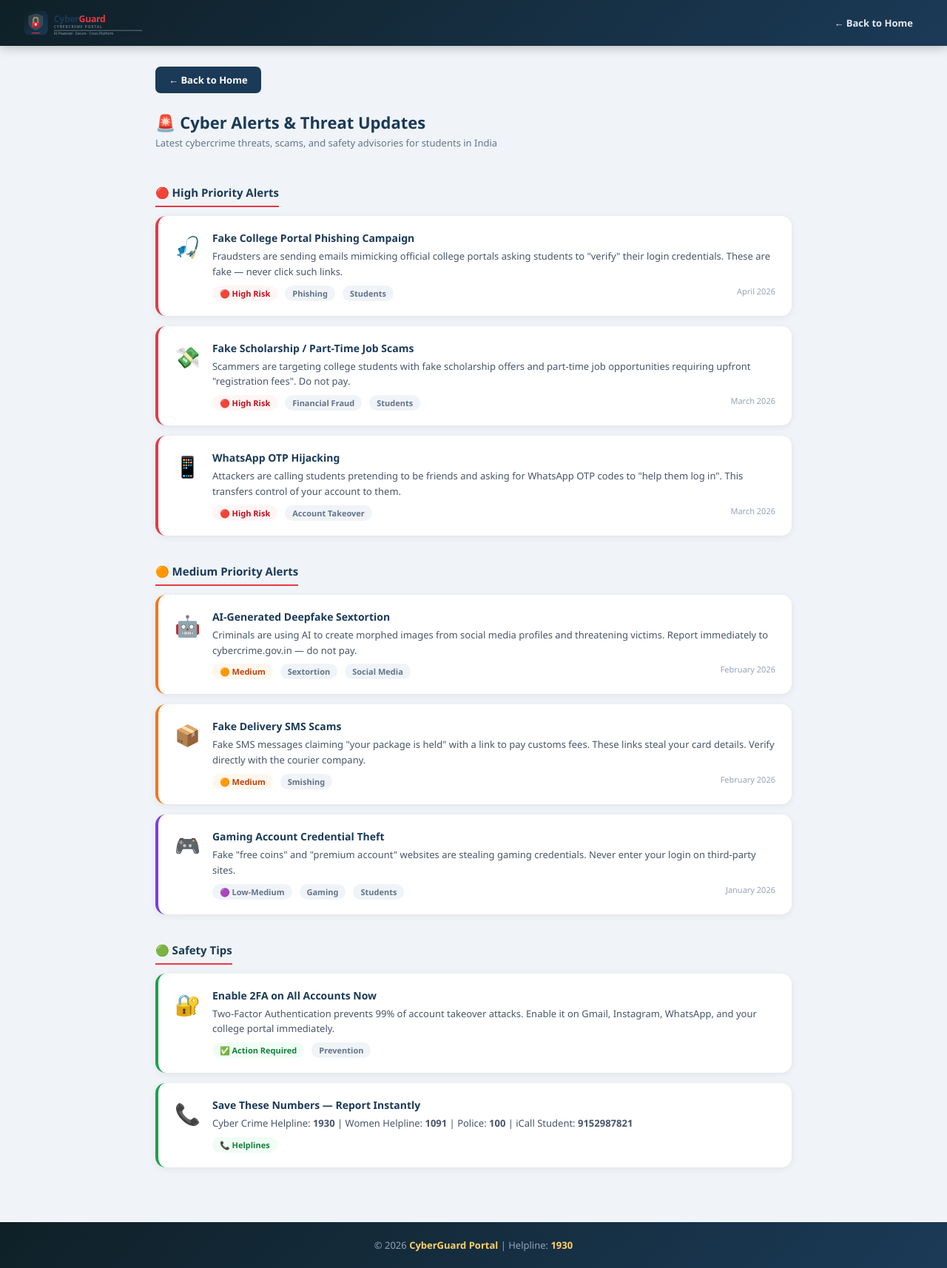
After one commit to js3431078-bit/cyberguard, a Flask app: page /alerts in a window 1280 px wide. The commit adds this page. Shown: the whole page at 74% size. Run offline with Flask 3, Linux system fonts and the light colour scheme; the visitor is signed in with stand-in values (Sample User, id 1).

Commit message:
cyber alerts added

```diff
--- a/app.py
+++ b/app.py
@@ -229,6 +229,12 @@ def contact():
 @app.route("/about")
 def about():
     return render_template("about.html")
+
+@app.route("/alerts")
+def alerts():
+    if "email" not in session:
+        return redirect("/login")
+    return render_template("alerts.html")
 
 @app.route("/complaint", methods=["GET"])
 def complaint():
--- /dev/null
+++ b/templates/alerts.html
@@ -0,0 +1,171 @@
+<!DOCTYPE html>
+<html lang="en">
+<head>
+<meta charset="UTF-8">
+<meta name="viewport" content="width=device-width,initial-scale=1.0">
+<title>Cyber Alerts - CyberGuard</title>
+<link rel="manifest" href="/manifest.json">
+<meta name="theme-color" content="#1b3a57">
+<link rel="icon" type="image/png" sizes="192x192" href="/static/icons/icon-192.png">
+<link rel="stylesheet" href="{{ url_for('static', filename='style.css') }}">
+<style>
+body{font-family:'Segoe UI',Arial,sans-serif;background:#f0f4f8;min-height:100vh;}
+.page{max-width:900px;margin:auto;padding:28px 20px 60px;}
+.back{display:inline-flex;align-items:center;gap:6px;background:#1b3a57;color:#fff;padding:9px 18px;border-radius:7px;text-decoration:none;font-size:13px;font-weight:600;margin-bottom:24px;transition:background .2s;}
+.back:hover{background:#0f2233;}
+.page-head{margin-bottom:24px;}
+.page-head h1{font-size:22px;font-weight:800;color:#1b3a57;margin-bottom:4px;}
+.page-head p{font-size:13px;color:#64748b;}
+.alert-card{background:#fff;border-radius:14px;padding:20px 22px;margin-bottom:14px;box-shadow:0 2px 10px rgba(0,0,0,.07);border-left:4px solid #e63946;display:flex;gap:16px;align-items:flex-start;transition:transform .2s,box-shadow .2s;}
+.alert-card:hover{transform:translateY(-2px);box-shadow:0 6px 20px rgba(0,0,0,.1);}
+.alert-card.orange{border-left-color:#f97316;}
+.alert-card.yellow{border-left-color:#f59e0b;}
+.alert-card.green{border-left-color:#16a34a;}
+.alert-card.purple{border-left-color:#7c3aed;}
+.alert-ico{font-size:28px;flex-shrink:0;margin-top:2px;}
+.alert-body h3{font-size:14px;font-weight:700;color:#1b3a57;margin-bottom:5px;}
+.alert-body p{font-size:13px;color:#475569;line-height:1.6;}
+.alert-meta{display:flex;gap:10px;margin-top:8px;flex-wrap:wrap;}
+.alert-tag{font-size:11px;font-weight:700;padding:3px 10px;border-radius:20px;background:#f0f4f8;color:#64748b;}
+.alert-tag.high{background:#fff5f5;color:#c1121f;}
+.alert-tag.medium{background:#fff7ed;color:#c2410c;}
+.alert-tag.low{background:#f0fdf4;color:#15803d;}
+.alert-date{font-size:11px;color:#94a3b8;margin-left:auto;}
+.section-title{font-size:15px;font-weight:700;color:#1b3a57;margin:24px 0 12px;padding-bottom:8px;border-bottom:2px solid #e63946;display:inline-block;}
+</style>
+</head>
+<body>
+
+<div class="navbar">
+  <div class="navbar-logo-wrap">
+    <img src="{{ url_for('static', filename='logo.svg') }}" alt="CyberGuard" class="navbar-logo">
+  </div>
+  <a href="/home">← Back to Home</a>
+</div>
+
+<div class="page">
+  <a href="/home" class="back">← Back to Home</a>
+
+  <div class="page-head">
+    <h1>🚨 Cyber Alerts & Threat Updates</h1>
+    <p>Latest cybercrime threats, scams, and safety advisories for students in India</p>
+  </div>
+
+  <div class="section-title">🔴 High Priority Alerts</div>
+
+  <div class="alert-card">
+    <div class="alert-ico">🎣</div>
+    <div class="alert-body">
+      <h3>Fake College Portal Phishing Campaign</h3>
+      <p>Fraudsters are sending emails mimicking official college portals asking students to "verify" their login credentials. These are fake — never click such links.</p>
+      <div class="alert-meta">
+        <span class="alert-tag high">🔴 High Risk</span>
+        <span class="alert-tag">Phishing</span>
+        <span class="alert-tag">Students</span>
+        <span class="alert-date">April 2026</span>
+      </div>
+    </div>
+  </div>
+
+  <div class="alert-card">
+    <div class="alert-ico">💸</div>
+    <div class="alert-body">
+      <h3>Fake Scholarship / Part-Time Job Scams</h3>
+      <p>Scammers are targeting college students with fake scholarship offers and part-time job opportunities requiring upfront "registration fees". Do not pay.</p>
+      <div class="alert-meta">
+        <span class="alert-tag high">🔴 High Risk</span>
+        <span class="alert-tag">Financial Fraud</span>
+        <span class="alert-tag">Students</span>
+        <span class="alert-date">March 2026</span>
+      </div>
+    </div>
+  </div>
+
+  <div class="alert-card">
+    <div class="alert-ico">📱</div>
+    <div class="alert-body">
+      <h3>WhatsApp OTP Hijacking</h3>
+      <p>Attackers are calling students pretending to be friends and asking for WhatsApp OTP codes to "help them log in". This transfers control of your account to them.</p>
+      <div class="alert-meta">
+        <span class="alert-tag high">🔴 High Risk</span>
+        <span class="alert-tag">Account Takeover</span>
+        <span class="alert-date">March 2026</span>
+      </div>
+    </div>
+  </div>
+
+  <div class="section-title">🟠 Medium Priority Alerts</div>
+
+  <div class="alert-card orange">
+    <div class="alert-ico">🤖</div>
+    <div class="alert-body">
+      <h3>AI-Generated Deepfake Sextortion</h3>
+      <p>Criminals are using AI to create morphed images from social media profiles and threatening victims. Report immediately to cybercrime.gov.in — do not pay.</p>
+      <div class="alert-meta">
+        <span class="alert-tag medium">🟠 Medium</span>
+        <span class="alert-tag">Sextortion</span>
+        <span class="alert-tag">Social Media</span>
+        <span class="alert-date">February 2026</span>
+      </div>
+    </div>
+  </div>
+
+  <div class="alert-card orange">
+    <div class="alert-ico">📦</div>
+    <div class="alert-body">
+      <h3>Fake Delivery SMS Scams</h3>
+      <p>Fake SMS messages claiming "your package is held" with a link to pay customs fees. These links steal your card details. Verify directly with the courier company.</p>
+      <div class="alert-meta">
+        <span class="alert-tag medium">🟠 Medium</span>
+        <span class="alert-tag">Smishing</span>
+        <span class="alert-date">February 2026</span>
+      </div>
+    </div>
+  </div>
+
+  <div class="alert-card purple">
+    <div class="alert-ico">🎮</div>
+    <div class="alert-body">
+      <h3>Gaming Account Credential Theft</h3>
+      <p>Fake "free coins" and "premium account" websites are stealing gaming credentials. Never enter your login on third-party sites.</p>
+      <div class="alert-meta">
+        <span class="alert-tag">🟣 Low-Medium</span>
+        <span class="alert-tag">Gaming</span>
+        <span class="alert-tag">Students</span>
+        <span class="alert-date">January 2026</span>
+      </div>
+    </div>
+  </div>
+
+  <div class="section-title">🟢 Safety Tips</div>
+
+  <div class="alert-card green">
+    <div class="alert-ico">🔐</div>
+    <div class="alert-body">
+      <h3>Enable 2FA on All Accounts Now</h3>
+      <p>Two-Factor Authentication prevents 99% of account takeover attacks. Enable it on Gmail, Instagram, WhatsApp, and your college portal immediately.</p>
+      <div class="alert-meta">
+        <span class="alert-tag low">✅ Action Required</span>
+        <span class="alert-tag">Prevention</span>
+      </div>
+    </div>
+  </div>
+
+  <div class="alert-card green">
+    <div class="alert-ico">📞</div>
+    <div class="alert-body">
+      <h3>Save These Numbers — Report Instantly</h3>
+      <p>Cyber Crime Helpline: <strong>1930</strong> | Women Helpline: <strong>1091</strong> | Police: <strong>100</strong> | iCall Student: <strong>9152987821</strong></p>
+      <div class="alert-meta">
+        <span class="alert-tag low">📞 Helplines</span>
+      </div>
+    </div>
+  </div>
+
+</div>
+
+<footer>
+  <p>© 2026 <strong>CyberGuard Portal</strong> | Helpline: <strong>1930</strong></p>
+</footer>
+</body>
+</html>
--- a/templates/home.html
+++ b/templates/home.html
@@ -227,7 +227,7 @@ footer strong{color:#ffd166;}
 <li><a href="/about">About</a></li>
 <li><a href="/contact">Help & Helplines</a></li>
 <li><a href="/track">🔍 Track Complaint</a></li>
-<li><a href="/complaint" class="nav-cta">📋 Report Incident</a></li>
+<li><a href="/alerts">🚨 Cyber Alerts</a></li>
 <li><a href="/logout">Logout</a></li>
 </ul>
 </div>
```
